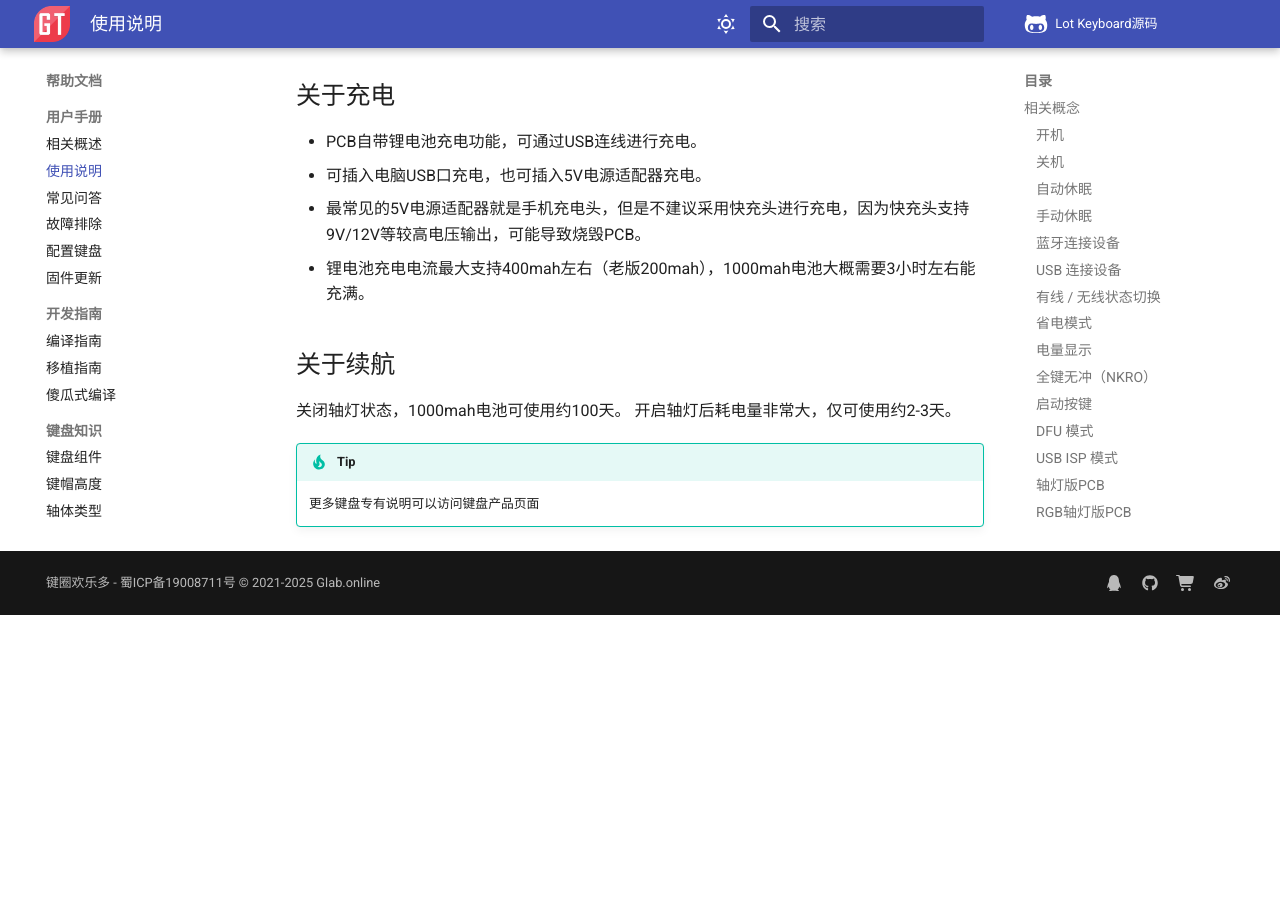
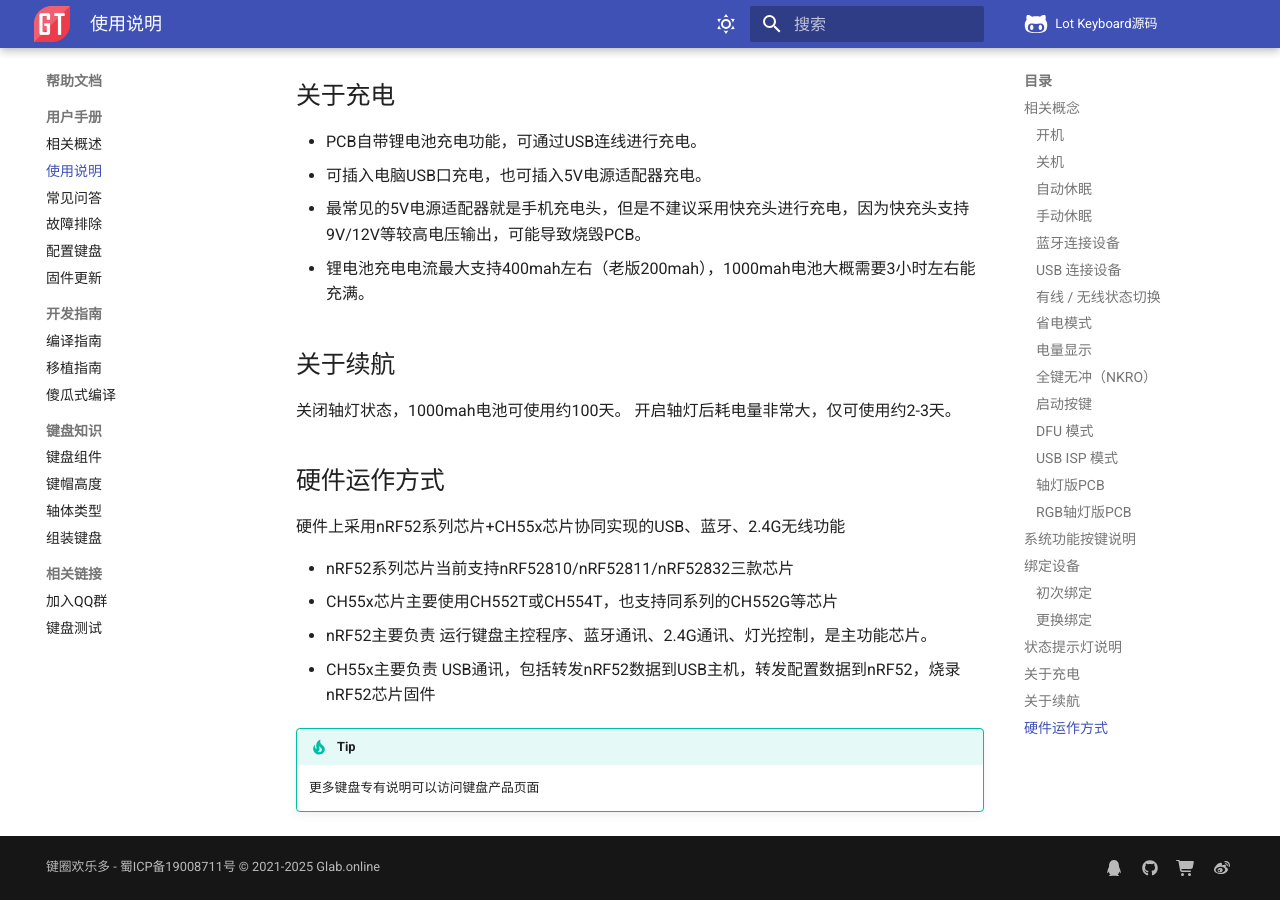
Before and after one commit to genokolar/genokolar.github.io, an MkDocs documentation site: the page built from docs/manual.md, in a window 1280 px wide and 900 px high, scrolled down 7250 px. Built offline with MkDocs 1.6.1 and Material for MkDocs 9.7.7, drawn with Linux system fonts in a browser that asks for light colours; comment, search, counter and statistics services are not loaded; before the commit the page ends 7865 px from its top, so only the background shows below that; some of the changed text lies outside the part shown.

Commit message:
调整一些页面和内容

```diff
--- a/docs/down/download.md
+++ b/docs/down/download.md
@@ -1,36 +1,38 @@
+---
+hide:
+  - toc # Hide toc
+---
+
 相关下载
 ==========
 
 下载固件之前，建议先查看[更新日志](../changelog.md)
 
-=== "蓝牙固件"
+=== "固件下载"
 
-    📢本页面不再提供基于SDK15.3的固件，建议更新到基于SDK17.1的固件
+    !!! danger "警示"
+        出厂后一般不需要更新USB固件，除非USB固件更新内容解决了存在的BUG，非必要请勿更新
 
-    - [怎么切换SDK版本？](../faq.md#怎样切换不同SDK版本的固件)
-    - [固件名称命令规则？](../faq.md#固件名称命令规则)
+    !!! note "提示"
+
+        - [怎么切换SDK版本？](../faq.md#怎样切换不同SDK版本的固件)  |  [固件名称命令规则？](../faq.md#固件名称命令规则)  |  [如何更新蓝牙固件?](../upgrade.md#更新蓝牙固件)  |  [如何更新USB固件?](../upgrade.md#更新USB固件)
 
     | 下载内容       | 说明          | 下载地址 |
-    | ------------|  ------------| ------------ |
-    | SDK17.1 蓝牙完整固件 | 此固件基于nRF SDK17.1<br>需使用烧录工具进行烧录<br>仅新版硬件支持此方式更新<br>可在SDK之间切换 <br> 刷写包包含刷写程序与所有键盘完整固件，可直接升级键盘 | <a href="http://glab.online/down/Glab3.0/" class="button">官网下载地址</a> </br> <a href="https://github.com/genokolar/nrf52-keyboard/releases" class="button">Github发布页</a> </br> <a href="http://glab.online/down/Glab3.0/CMSIS-DAP线刷包20220212-11bc5ea3-SDK17.1.zip" class="button" title="可直接刷写固件的刷写包">CMSIS-DAP刷写包</a> </br> <a href="http://glab.online/down/Glab3.1/" class="button">2.4G测试版固件</a>|
-
-=== "USB固件"
-
-    !!! danger "警示"
-
-        键盘绝大多数故障与USB无关，出厂后一般不需要更新USB固件
-        </br>除非USB固件更新内容解决了存在的BUG，非必要请勿更新
+    | :------------:|  ------------| :------------: |
+    | <b> 蓝牙完整固件</b> </br>（nRF52系列芯片）| 此固件基于nRF SDK17.1 仅支持线刷的硬件支持此方式更新<br> 完整固件可在SDK之间切换 <br> 刷写包包含所有键盘完整固件，可直接升级或修复键盘 | <a href="http://glab.online/down/Glab3.0/" class="button">官网下载地址</a> </br> <a href="https://github.com/genokolar/nrf52-keyboard/releases" class="button">Github发布页</a> </br> <a href="http://glab.online/down/Glab3.1/" class="button">2.4G测试版固件</a>|
 
 
     | 键盘        | 说明          | 下载地址 |
-    | ------------| --            |---- |
-    | USB固件     | 20220212 更新 </br> <b>修复USB连线开机时卡开机很长时间都问题</b> </br> 很多笔记本存在这个问题，如联想小新air等 </br> 建议存在此问题的更新USB固件。     |<a href="http://glab.online/down/ch554" class="button">官方下载页</a> </br> <a href="https://github.com/genokolar/nrf52-keyboard/releases/tag/20220212-11bc5ea3" class="button">Github发布页</a>|
+    | :------------:| --            |:----: |
+    | <b>USB固件</b></br>（CH55x芯片）     | 20220212 更新 ：<b>修复USB连线开机时卡开机很长时间都问题</b> </br> 很多笔记本存在这个问题，如联想小新air、惠普光影精灵5代等 </br> 建议存在此问题的更新USB固件。     |<a href="http://glab.online/down/ch554" class="button">官方下载页</a> </br> <a href="https://github.com/genokolar/nrf52-keyboard/releases/tag/20220212-11bc5ea3" class="button">Github发布页</a>|
+
 
 === "烧录&配置工具"
 
     | 下载内容       | 说明          | 下载地址 |
-    | ------------|  ------------| ------------ |
+    | :------------:|  ------------| :------------: |
     | 烧录工具 | USB固件及完整蓝牙固件烧录工具。</br>操作系统仅限Winodws，且需高于Windows 7 SP1。 | <a href="http://glab.online/down/wch_nrf_burner_setup_1.2.2.0.exe" class="button">1.2.2.0版</a><br><a href="https://eyun.baidu.com/s/3c2Tjcsg" class="button">百度网盘下载</a> |
+    | 配置工具（安装包） | 配置工具本地服务端，必须开启才能配置键盘<br>版本：1.0.2.0 安装版 - 支持：Windows 64位 ❤️。<br>不支持离线使用 | <a href="http://glab.online/down/lkb_configurator_setup_1.0.2.0.exe" class="button">官方下载地址一</a><br><a href="http://lotkb.cn/down/lkb_configurator_setup_1.0.2.0.exe" class="button">官方下载地址二</a><br><a href="https://eyun.baidu.com/s/3dmjVfK" class="button">百度网盘下载</a> |
     | 配置工具（绿色版） | 配置工具本地服务端，必须开启才能配置键盘<br>版本：1.0.3.0 - 支持：Windows/Linux/Mac OS<br>支持离线使用（访问http://localhost:5000） | <a href="http://glab.online/down/lkb-configurator/lkb-configurator-win-x64-2021-11-13_1.0.3.0-0-g86cdcae.tar.gz" class="button">官方下载(Win X64)</a><br><a href="http://glab.online/down/lkb-configurator/lkb-configurator-osx-x64-2021-11-13_1.0.3.0-0-g86cdcae.tar.gz" class="button">官方下载(OSX)</a><br> <a href="http://glab.online/down/lkb-configurator/lkb-configurator-linux-x64-2021-11-13_1.0.3.0-0-g86cdcae.tar.gz" class="button">官方下载(Linux)</a><br><a href="http://glab.online/down/lkb-configurator/lkb-configurator-universal-2021-11-13_1.0.3.0-0-g86cdcae.tar.gz" class="button">官方下载(其他系统)</a><br><a href="https://eyun.baidu.com/s/3c3X2Zmw" class="button">百度网盘下载</a><br><a href="https://github.com/genokolar/lkb-configurator-keyboards/releases" class="button">Github发布页</a> |
     | CMSIS-DAP烧录工具 | 完整蓝牙固件的烧录工具<br> 可更新整个蓝牙主控，可作为键盘修复工具| <a href="http://glab.online/down/Glab3.0/" class="button" title="可直接刷写固件的刷写包">官方下载</a> |
     | nRF Connect | DFU升级所需手机APP<br>Android版本 |<a href="http://glab.online/down/nRF.Connect.apk" class="button">nRF Connect(Android)</a>|
--- a/docs/faq.md
+++ b/docs/faq.md
@@ -4,20 +4,31 @@
 
 -----------
 
-我们需要分清烧录工具、配置工具、DFU升级这几个概念：
+<span id="基本概念">基本概念</span>
+--------------
 
-1. 配置工具，可用于修改键盘的设置和配列
-    - 老硬件和新硬件都可使用配置工具，但老硬件需要先更新固件到较新版本
-    - 配置工具可以直接读取键盘数据，可以直接写入配列而不用升级固件，可以存储您的配置
+我们需要分清烧录工具、配置工具、DFU升级等几个概念：
 
-2. 烧录工具，可通过USB线连接键盘，刷入`USB固件`和`蓝牙固件`。
+1. 硬件上采用nRF52系列芯片+CH55x芯片协同实现的USB、蓝牙、2.4G无线功能
+    - nRF52系列芯片当前支持nRF52810/nRF52811/nRF52832三款芯片
+    - CH55x芯片主要使用CH552T或CH554T，也支持同系列的CH552G等芯片
+    - nRF52主要负责 运行键盘主控程序、蓝牙通讯、2.4G通讯、灯光控制，是主功能芯片。
+    - CH55x主要负责 USB通讯，包括转发nRF52数据到USB主机，转发配置数据到nRF52，烧录nRF52芯片固件
+
+2. 配置工具，可用于修改键盘的设置和配列
+    - 所有硬件都可使用配置工具，但太老的硬件需要先更新固件到较新版本
+    - 配置工具可以直接读取键盘数据，可以直接写入配列而不用升级固件，可以更改、保存您的配置。
+
+3. 烧录工具，可通过USB线连接键盘，刷入`USB固件`和`蓝牙固件`。
     - 烧录工具可以更新`USB固件`和`蓝牙固件`，但老版本硬件并不支持通过烧录工具更新`蓝牙固件`
 
-3. DFU升级，是使用手机APP，通过蓝牙连接更新`蓝牙DFU升级包`。
+4. DFU升级，是使用手机APP，通过蓝牙连接更新`蓝牙DFU升级包`。
     - 如果您是老版PCB，是不支持烧录工具更新蓝牙固件的，只能采用DFU升级蓝牙固件
     - DFU升级 实际只升级了蓝牙核心固件，不会更新Bootloader与蓝牙通讯协议栈，也不会删除存储的数据
 
-如何控制或关闭RGB轴灯
+
+
+<span id="如何控制或关闭RGB轴灯">如何控制或关闭RGB轴灯</span>
 -----------------------
 1. 轴灯版PCB：
     - 轴灯版PCB的轴灯分为轴灯模式和指示灯模式，出厂默认为指示灯模式，可通过<kbd>Lshift</kbd>+<kbd>Rshift</kbd>+<kbd>L</kbd> 在指示灯模式和轴灯模式之间切换。
--- a/docs/manual.md
+++ b/docs/manual.md
@@ -87,9 +87,9 @@ DFU模式为键盘内置的蓝牙刷机模式，在通过手机nRF Connect程序
 同时按下<kbd>Lshift</kbd>+<kbd>Rshift</kbd>+<kbd>B</kbd>可以重启到DFU刷机模式。也可长按PCB背部多功能按钮4秒以上后（不超过9秒）松手重启到DFU刷机模式。
 
 ### USB ISP 模式
-USB ISP 模式为USB主控的烧录模式，在更新USB固件时需要先进入USB ISP模式。
+USB ISP 模式为USB芯片的烧录模式，在更新USB固件时需要先进入USB ISP模式。
 
-短接PCB背部K1位置两个焊盘，并插入USB线可进入USP ISP模式;
+短接PCB背部K1位置两个焊盘，并插入USB线可手动进入USP ISP模式;
 
 用烧录工具烧录USB固件时，烧录工具会自动跳转USB ISP模式，无需手动短接K1。
 
@@ -231,5 +231,15 @@ GT系列蓝牙键盘炫彩RGB轴灯版默认采用某颗轴灯作为指示，不
 关闭轴灯状态，1000mah电池可使用约100天。
 开启轴灯后耗电量非常大，仅可使用约2-3天。
 
+<span id="硬件运作方式">硬件运作方式</span>
+--------------
+
+硬件上采用nRF52系列芯片+CH55x芯片协同实现的USB、蓝牙、2.4G无线功能
+
+- nRF52系列芯片当前支持nRF52810/nRF52811/nRF52832三款芯片
+- CH55x芯片主要使用CH552T或CH554T，也支持同系列的CH552G等芯片
+- nRF52主要负责 运行键盘主控程序、蓝牙通讯、2.4G通讯、灯光控制，是主功能芯片。
+- CH55x主要负责 USB通讯，包括转发nRF52数据到USB主机，转发配置数据到nRF52，烧录nRF52芯片固件
+
 !!! tip
     更多键盘专有说明可以访问键盘产品页面
--- a/docs/trouble.md
+++ b/docs/trouble.md
@@ -21,7 +21,7 @@
     -  检查是否正确通电，如果未正确通电，应当解决通电问题
     -  正确通电的情况，请尝试正确唤醒键盘，最简单的方式是插入USB线 或 按击PCB背部按钮
     -  如果指示灯还是无任何指示，可以尝试刷写`完整蓝牙固件`修复键盘 [如何修复键盘](upgrade.md#CMSIS-DAP烧录工具更新)
-    -  如果刷写`完整蓝牙固件`时找不到键盘，排除连接问题后，可能是蓝牙主控或USB主控已经损坏（硬件损坏的可能性极小）。
+    -  如果刷写`完整蓝牙固件`时找不到键盘，排除连接问题后，可能是蓝牙主控或USB芯片已经损坏（硬件损坏的可能性极小）。
 4. 如第二步中判断出USB芯片存在问题：
     -  可尝试重新刷写USB芯片，如能正常刷写USB芯片，可返回第二步再次进行判断
     -  如无法刷写USB芯片，可能USB芯片损坏
```
Also changed, not shown: other parts of docs/manual.md (+1 -1 lines), docs/blog/info.md (+6 -0 lines).
